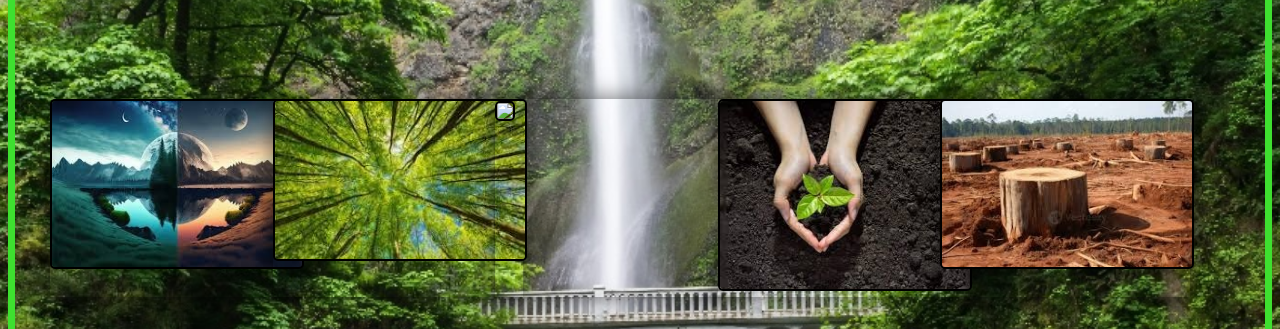
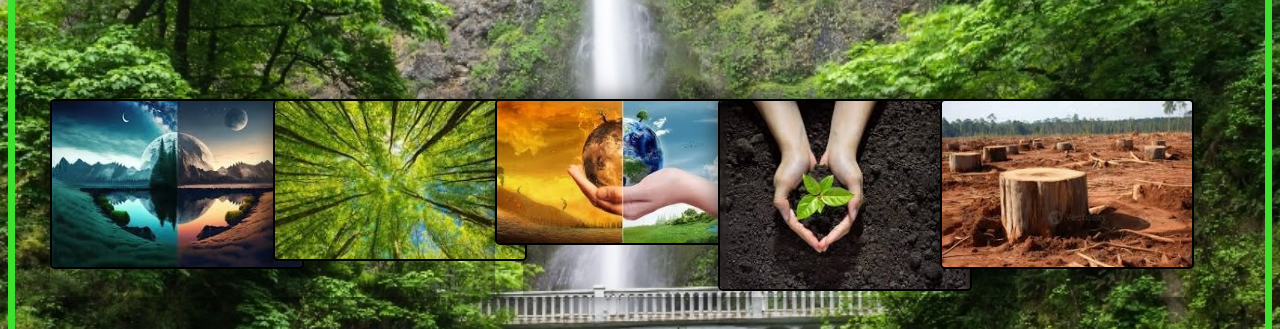
Before and after one commit to Samriddh2010/Environmental-Awareness-A-Need-For-Us, a plain HTML site: page index.html in a window 1280 px wide. Shown: the part 471-800 px from the top of the page. Drawn offline with Linux system fonts and the light colour scheme.

Commit message:
Update index.html

```diff
--- a/index.html
+++ b/index.html
@@ -15,7 +15,7 @@
 <BODY><div class="container">
     <div class="box"><img src="goblin.jpg"></div>
     <div class="box"><img src="forest.jpg"></div>
-    <div class="box"><img src="HATH.jpeg"></div>
+    <div class="box"><img src="hath.jpg"></div>
     <div class="box"><img src="ped.jpg"></div>
     <div class="box"><img src="water.jpg"></div>
 </div>
```
